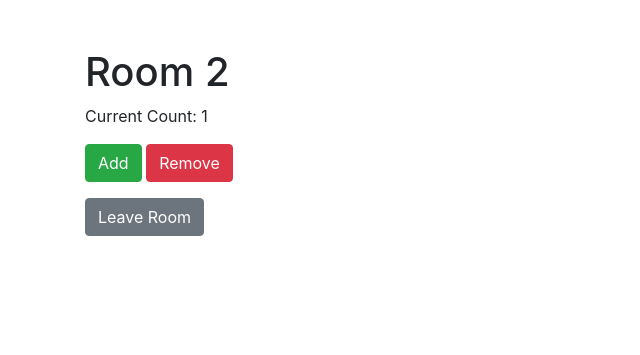
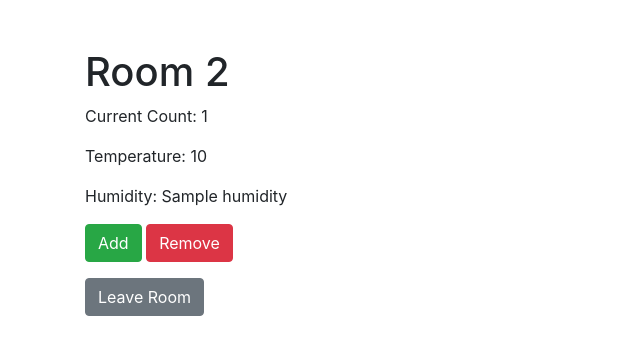
Before and after one commit to Zocke07/Embedded-System-Final, a Flask app: template templates/room.html in a window 1280 px wide. Shown: the top 355 px of the page, without its empty margins (0-640 px from the left). Run offline with Flask 3, Linux system fonts and the light colour scheme; the template is opened without the code that fills it: most values are stand-ins (such as "Sample title", 1, 10 or a date in 2020); some libraries are stand-ins or nearby versions.

Commit message:
Add for DH11.

```diff
--- a/main.py
+++ b/main.py
@@ -2,9 +2,14 @@ from flask import Flask, render_template, request
 from gpiozero import LED
 import RPi.GPIO as GPIO
 import time
+import Adafruit_DHT
 
 # GPIO Setup
 GPIO.setmode(GPIO.BCM)
+
+# DHT11 Sensor Setup
+DHT_SENSOR = Adafruit_DHT.DHT11
+DHT_PIN = 18
 
 # LED Pins for Rooms
 room_leds = [LED(17), LED(27), LED(22)]
@@ -35,6 +40,12 @@ for pin in segments + mux_pins:
 # Flask App Setup
 app = Flask(__name__)
 room_counts = [0, 0, 0]
+
+def get_dht_data():
+    humidity, temperature = Adafruit_DHT.read_retry(DHT_SENSOR, DHT_PIN)
+    if humidity is None or temperature is None:
+        return "N/A", "N/A"
+    return f"{temperature:.1f}°C", f"{humidity:.1f}%"
 
 # Display a number on the 7-segment display
 def display_number(room_id, number):
@@ -67,7 +78,8 @@ def index():
 def enter_room(room_id):
     room_leds[room_id].on()
     display_number(room_id, room_counts[room_id])
-    return render_template('room.html', room_id=room_id, count=room_counts[room_id])
+    temperature, humidity = get_dht_data()
+    return render_template('room.html', room_id=room_id, count=room_counts[room_id], temperature=temperature, humidity=humidity)
 
 # Update Room Inventory
 @app.route('/update', methods=['POST'])
@@ -82,7 +94,8 @@ def update():
     # Update display
     display_number(room_id, room_counts[room_id])
     print(f"Room {room_id + 1}: {room_counts[room_id]}")
-    return render_template('room.html', room_id=room_id, count=room_counts[room_id])
+    temperature, humidity = get_dht_data()
+    return render_template('room.html', room_id=room_id, count=room_counts[room_id], temperature=temperature, humidity=humidity)
 
 # Leave Room Route
 @app.route('/leave/<int:room_id>')
--- a/templates/room.html
+++ b/templates/room.html
@@ -10,6 +10,8 @@
     <div class="container">
         <h1 class="mt-5">Room {{ room_id + 1 }}</h1>
         <p>Current Count: {{ count }}</p>
+        <p>Temperature: {{ temperature }}</p>
+        <p>Humidity: {{ humidity }}</p>
         <form action="/update" method="post">
             <input type="hidden" name="room_id" value="{{ room_id }}">
             <button class="btn btn-success" name="action" value="add">Add</button>
```
